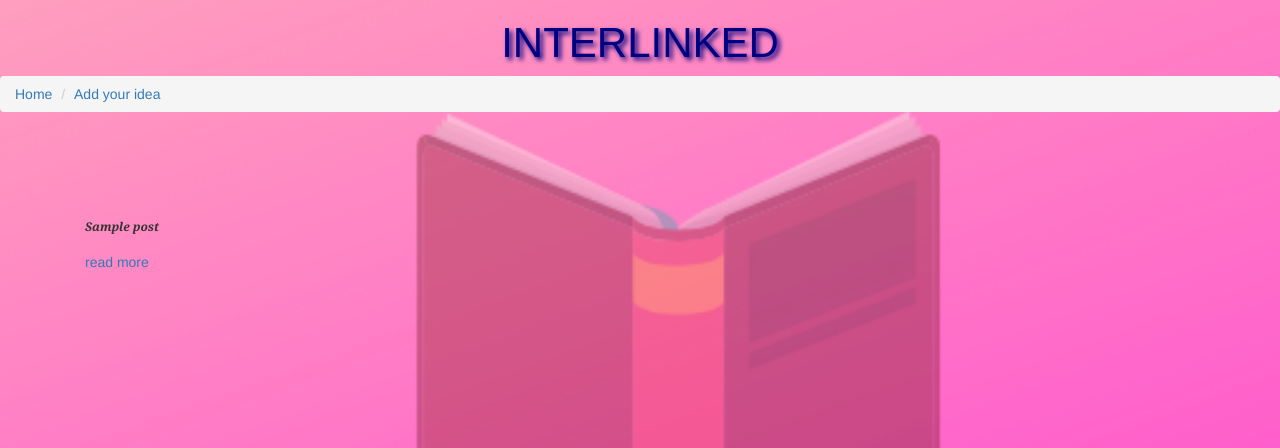
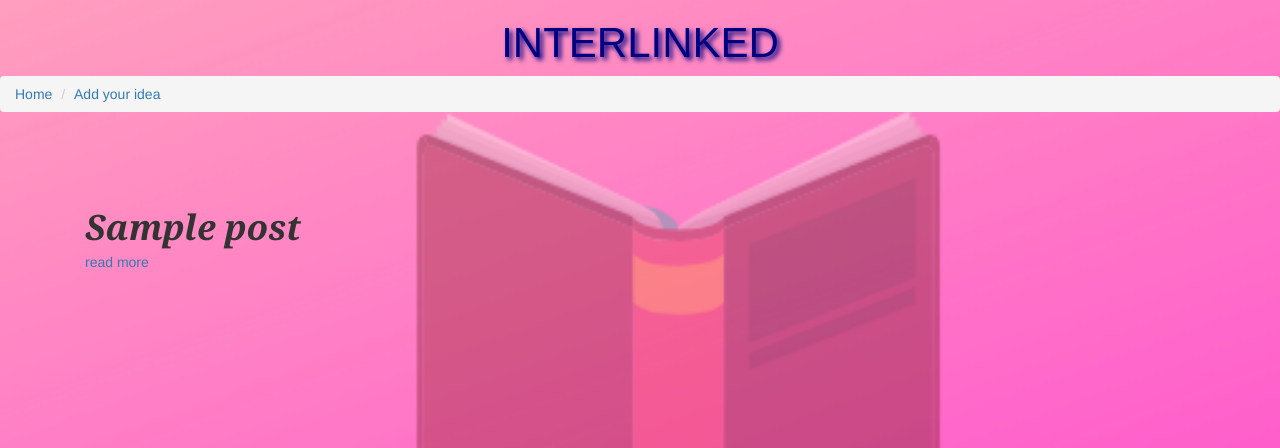
Before and after one commit to firefreezer1/django-blog, a Django app: page / in a window 1280 px wide. Shown: the top 448 px of the page. Run offline with Django 3.2, Linux system fonts and the light colour scheme; tables that the repository leaves empty hold one stand-in row (values such as "Sample post"); some libraries are stand-ins or nearby versions.

Commit message:
text size change

```diff
--- a/adu_blog/blog/templates/home.html
+++ b/adu_blog/blog/templates/home.html
@@ -59,7 +59,7 @@
 
     <div class="col-sm-4">
 
-      <p style="font: italic bold 12px/30px Georgia, serif;font-size:40;"> {{post.title}}</p>
+      <p style="font: italic bold 12px/30px Georgia, serif;font-size:35px;"> {{post.title}}</p>
 
       <a href="/post/{{post.id}}"> read more
       </a>
```
